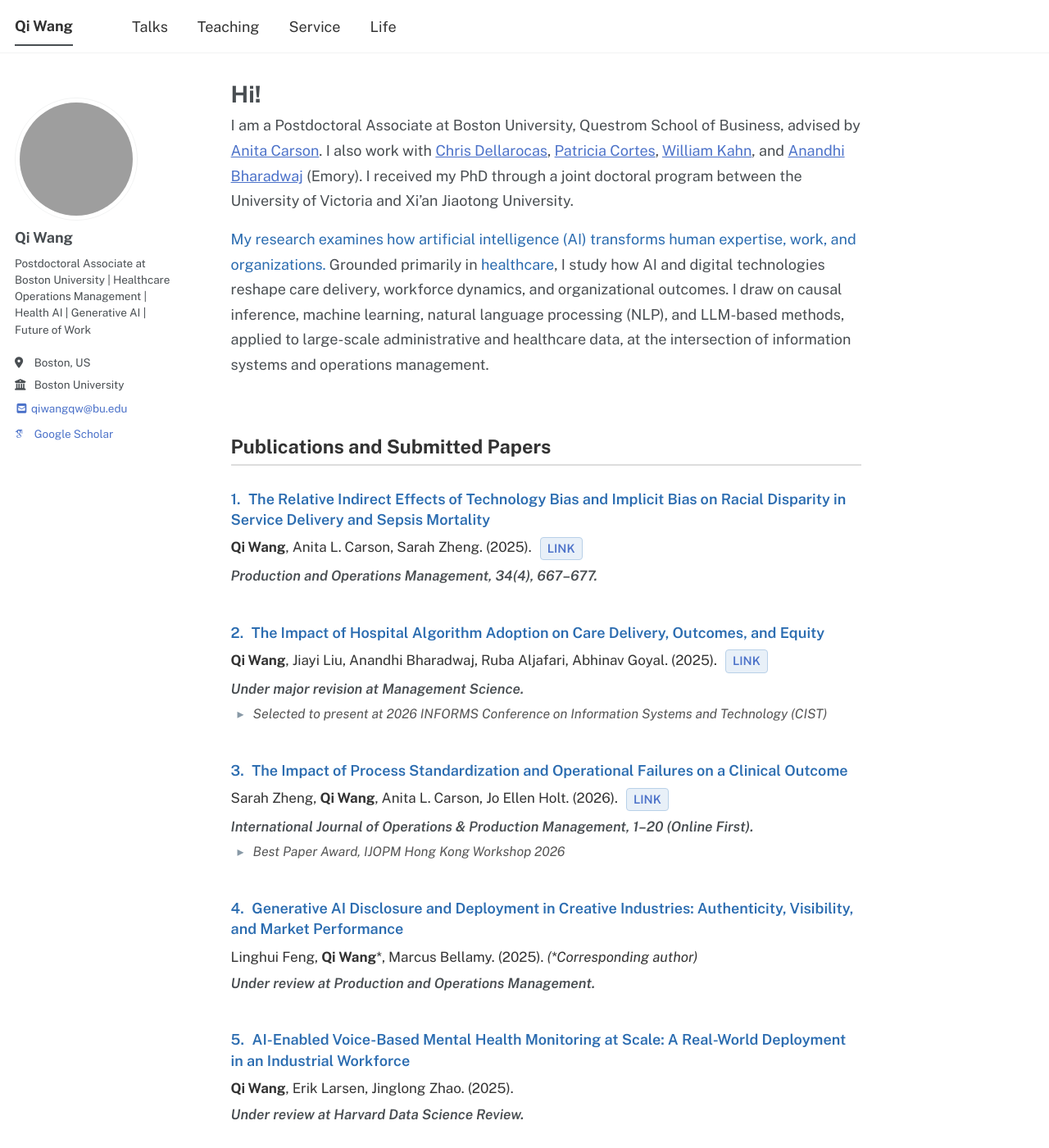
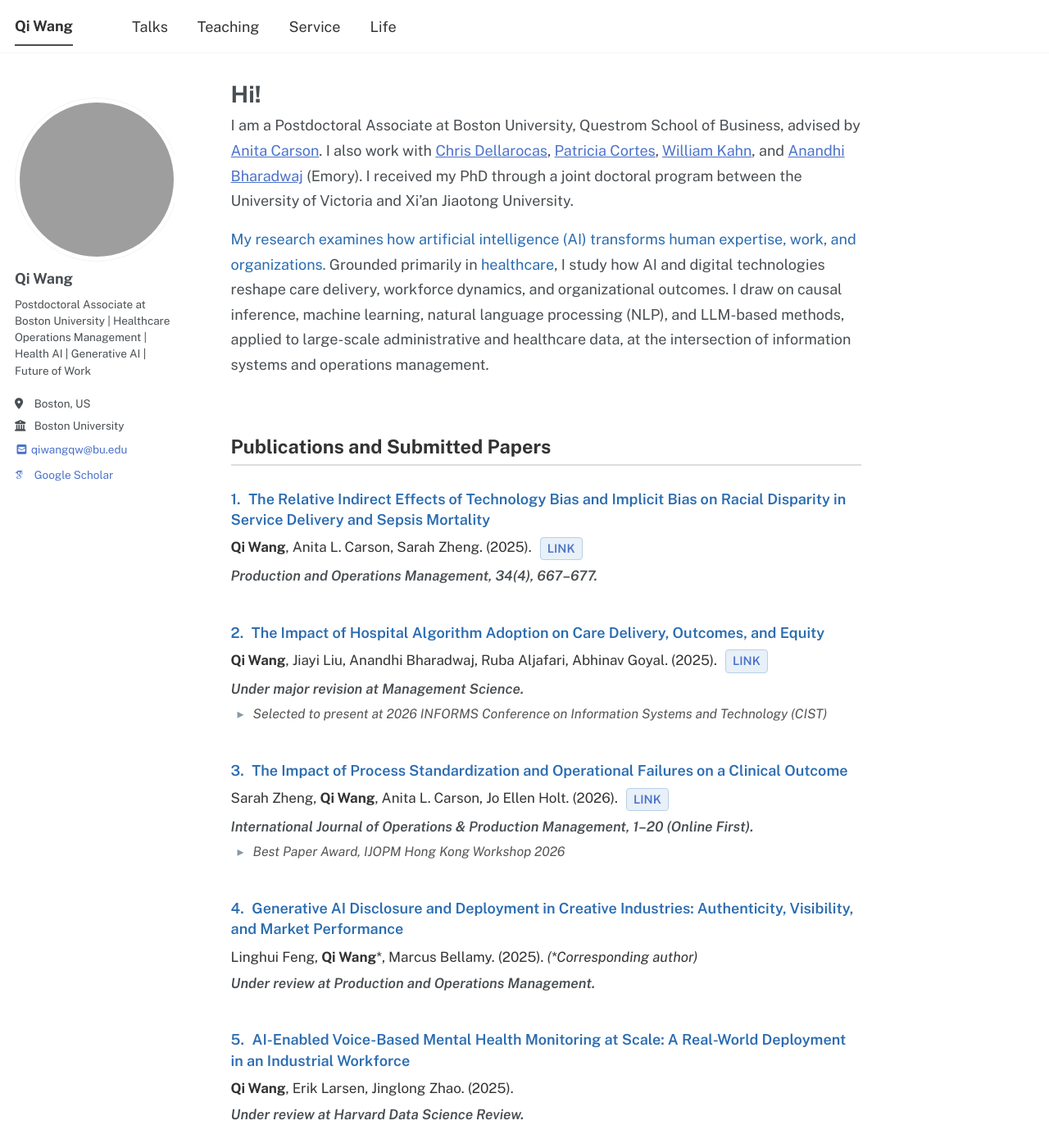
Before and after one commit to qiwang-katherine/qiwang-katherine.github.io, a Jekyll site: the page built from _pages/about.md, in a window 1280 px wide and 1400 px high. Shown: the whole window at 82% size. Built offline with Jekyll 4.4.1, drawn with Linux system fonts in a browser that asks for light colours; some web fonts are replaced; a script bundle is joined from its source files by our own code; library files that are not in the unit come from our copies.

Commit message:
main.scss

```diff
--- a/assets/css/main.scss
+++ b/assets/css/main.scss
@@ -229,14 +229,14 @@ a:hover,
 
 /* ========== Sidebar avatar ========== */
 .author__avatar {
-  width: 150px !important;
-  max-width: 150px !important;
+  width: 200px !important;
+  max-width: 200px !important;
 }
 
 .author__avatar img {
-  width: 150px !important;
-  max-width: 150px !important;
-  height: 150px !important;
+  width: 200px !important;
+  max-width: 200px !important;
+  height: 200px !important;
   object-fit: cover;
   border-radius: 50%;
 }
```
